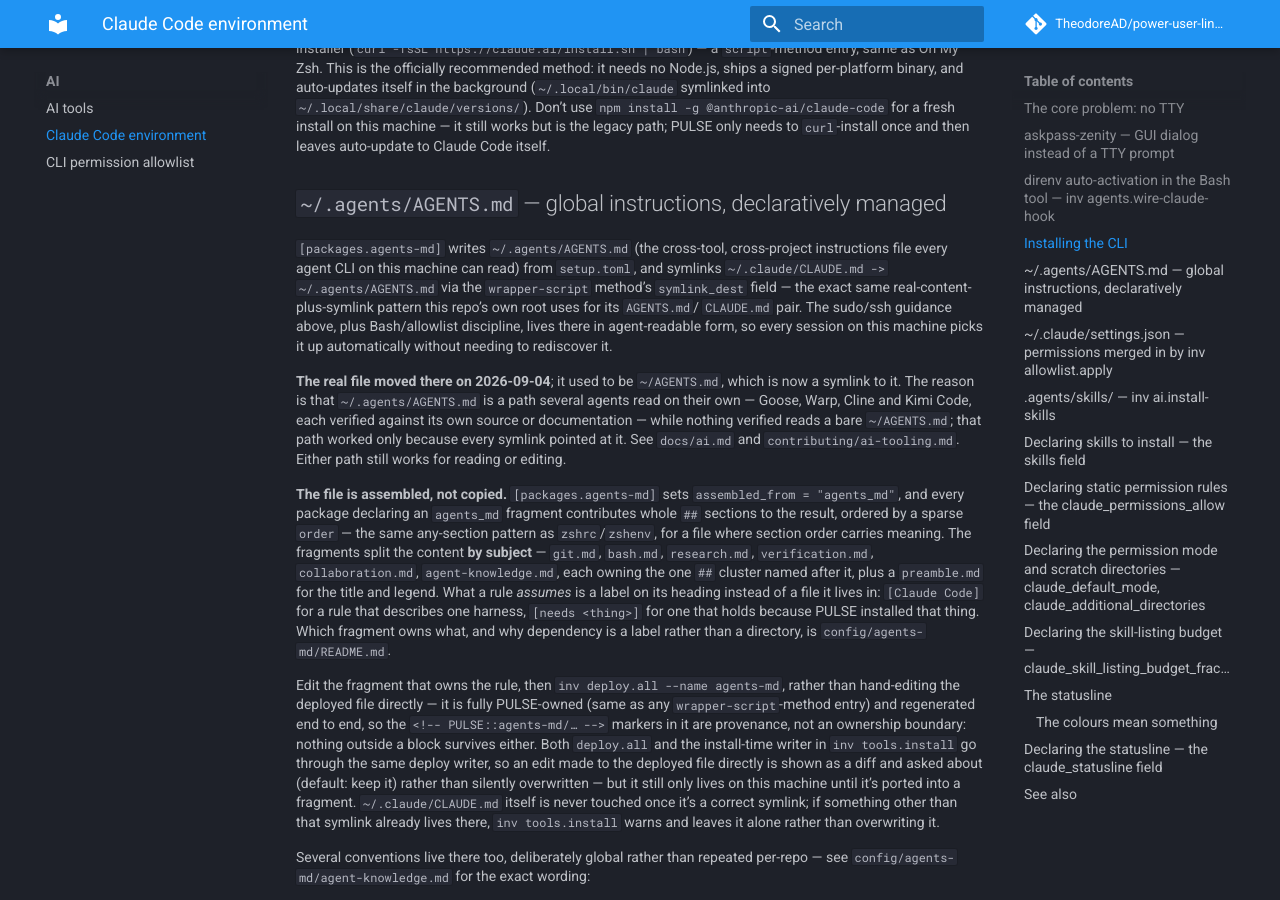
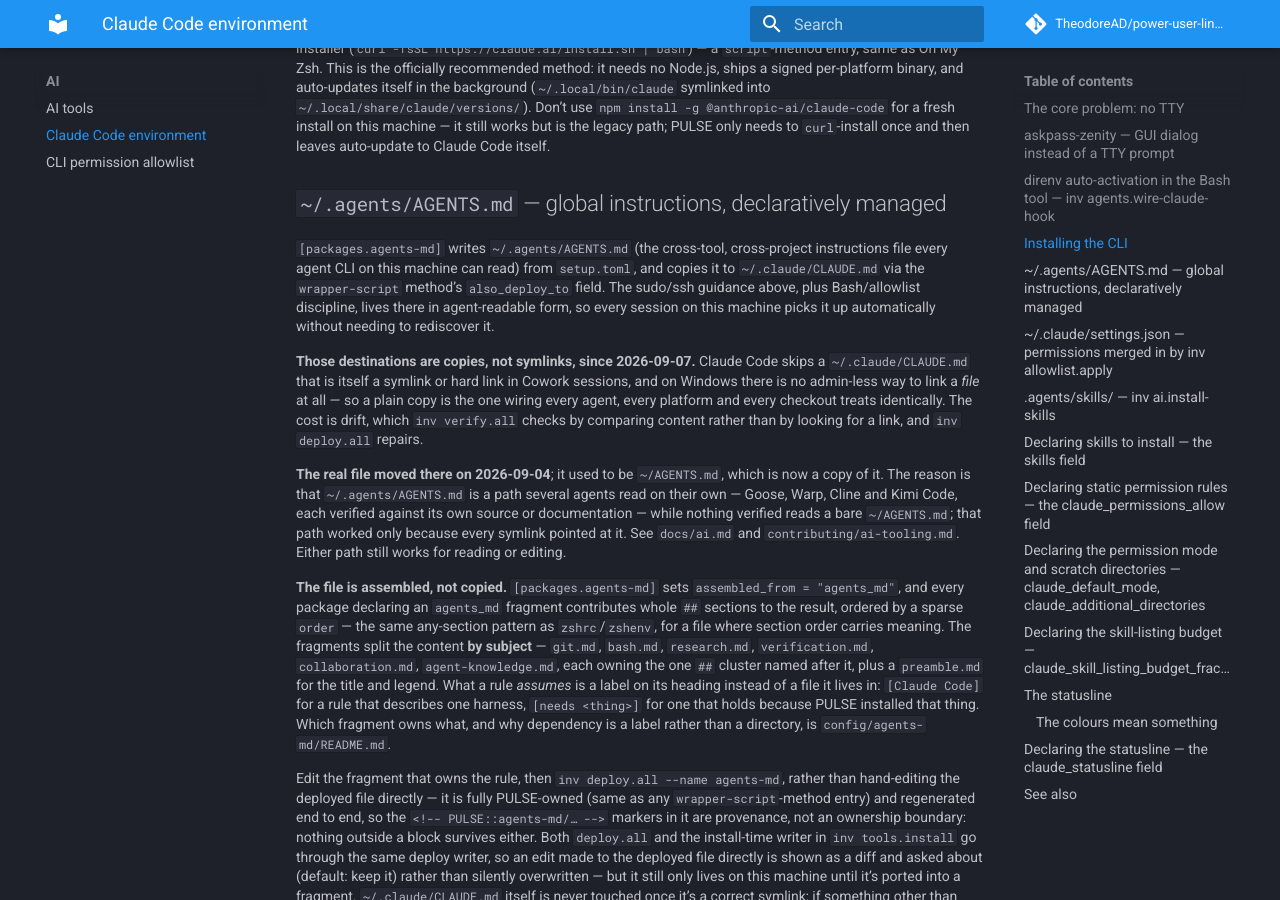
Before and after one commit to TheodoreAD/power-user-linux-setup, an MkDocs documentation site: the page built from docs/claude-code.md, in a window 1280 px wide and 900 px high, scrolled down 2235 px. Built offline with MkDocs 1.6.1 and Material for MkDocs 9.7.7, drawn with Linux system fonts in a browser that asks for light colours; comment, search, counter and statistics services are not loaded.

Commit message:
docs: the fan-out is copies, and mirror is now its own claim writer
Follows the mechanism change. home-claims.md gains a mirror row and keeps a
symlink row at one claim, which is the honest count now: ~/.claude/skills is
the only link this repo still makes, and it is a directory a third-party CLI
writes into, so copying it would mean a skill installed by skills add did
not reach Claude Code until the next install task. That is a separate
decision, named here rather than left looking like an oversight.

The claims table is re-derived from the machine rather than edited by hand
arithmetic - a number in a doc that nothing re-derives goes stale silently,
which is what that registry exists to prevent.

Co-Authored-By: Claude Opus 5 (1M context) <noreply@anthropic.com>

```diff
--- a/docs/claude-code.md
+++ b/docs/claude-code.md
@@ -124,17 +124,21 @@ Code itself.
 ## `~/.agents/AGENTS.md` — global instructions, declaratively managed
 
 `[packages.agents-md]` writes `~/.agents/AGENTS.md` (the cross-tool, cross-project instructions file
-every agent CLI on this machine can read) from `setup.toml`, and symlinks
-`~/.claude/CLAUDE.md -> ~/.agents/AGENTS.md` via the `wrapper-script` method's `symlink_dest` field
-— the exact same real-content-plus-symlink pattern this repo's own root uses for its `AGENTS.md`/
-`CLAUDE.md` pair. The sudo/ssh guidance above, plus Bash/allowlist discipline, lives there in
-agent-readable form, so every session on this machine picks it up automatically without needing to
-rediscover it.
+every agent CLI on this machine can read) from `setup.toml`, and copies it to `~/.claude/CLAUDE.md`
+via the `wrapper-script` method's `also_deploy_to` field. The sudo/ssh guidance above, plus
+Bash/allowlist discipline, lives there in agent-readable form, so every session on this machine
+picks it up automatically without needing to rediscover it.
 
-**The real file moved there on 2026-09-04**; it used to be `~/AGENTS.md`, which is now a symlink to
-it. The reason is that `~/.agents/AGENTS.md` is a path several agents read on their own — Goose,
-Warp, Cline and Kimi Code, each verified against its own source or documentation — while nothing
-verified reads a bare `~/AGENTS.md`; that path worked only because every symlink pointed at it. See
+**Those destinations are copies, not symlinks, since 2026-09-07.** Claude Code skips a
+`~/.claude/CLAUDE.md` that is itself a symlink or hard link in Cowork sessions, and on Windows there
+is no admin-less way to link a _file_ at all — so a plain copy is the one wiring every agent, every
+platform and every checkout treats identically. The cost is drift, which `inv verify.all` checks by
+comparing content rather than by looking for a link, and `inv deploy.all` repairs.
+
+**The real file moved there on 2026-09-04**; it used to be `~/AGENTS.md`, which is now a copy of it.
+The reason is that `~/.agents/AGENTS.md` is a path several agents read on their own — Goose, Warp,
+Cline and Kimi Code, each verified against its own source or documentation — while nothing verified
+reads a bare `~/AGENTS.md`; that path worked only because every symlink pointed at it. See
 `docs/ai.md` and `contributing/ai-tooling.md`. Either path still works for reading or editing.
 
 **The file is assembled, not copied.** `[packages.agents-md]` sets `assembled_from = "agents_md"`,
```
Also changed, not shown: contributing/home-claims.md (+14 -4 lines).
